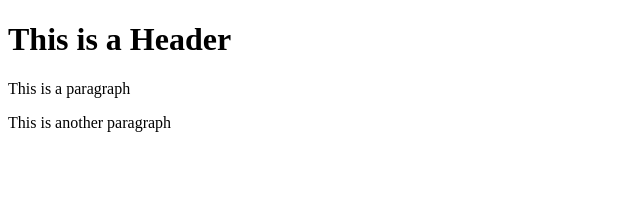
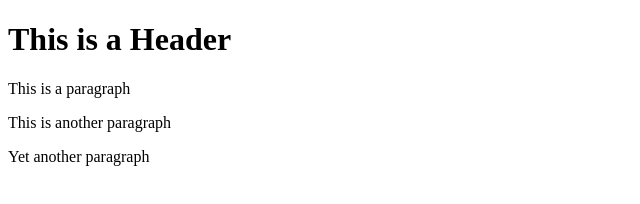
Before and after one commit to shayori/git-test, a website: page index.html in a window 1280 px wide. Shown: the whole page, without its empty margins (0-640 px from the left). Drawn offline with Linux system fonts and the light colour scheme.

Commit message:
Fourth Commit

```diff
--- a/index.html
+++ b/index.html
@@ -10,5 +10,6 @@
         <h1>This is a Header</h1>
         <p>This is a paragraph</p>
         <p>This is another paragraph</p>
+        <p>Yet another paragraph</p>
     </body>
 </html>
```
Also changed, not shown: package.json (added, +19 -0 lines), 2 other files.
